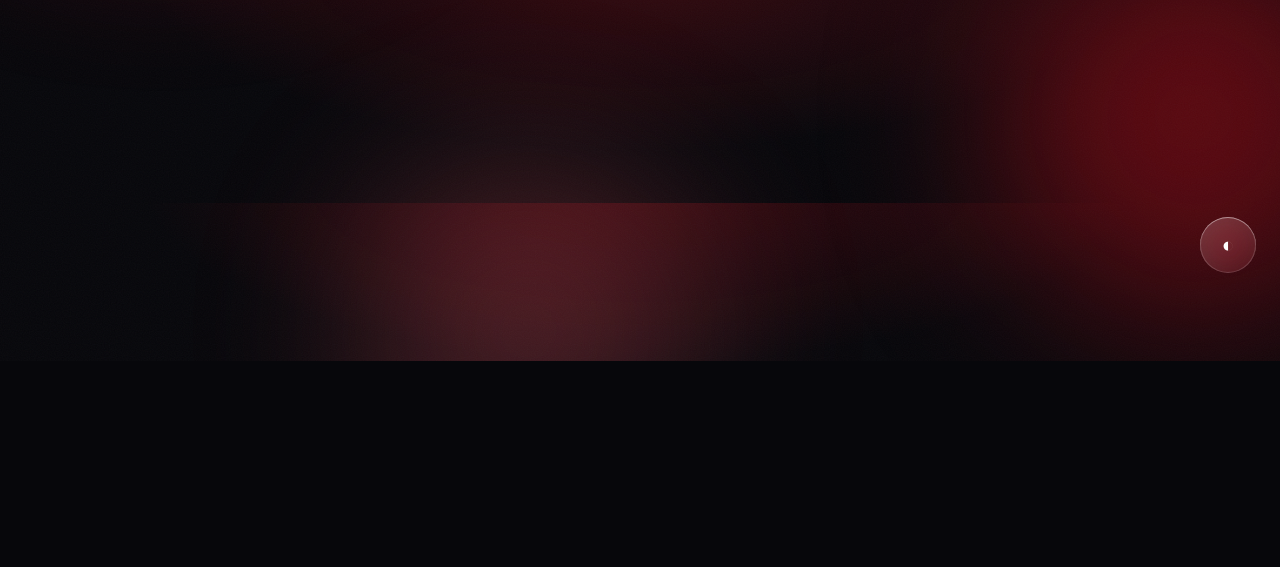
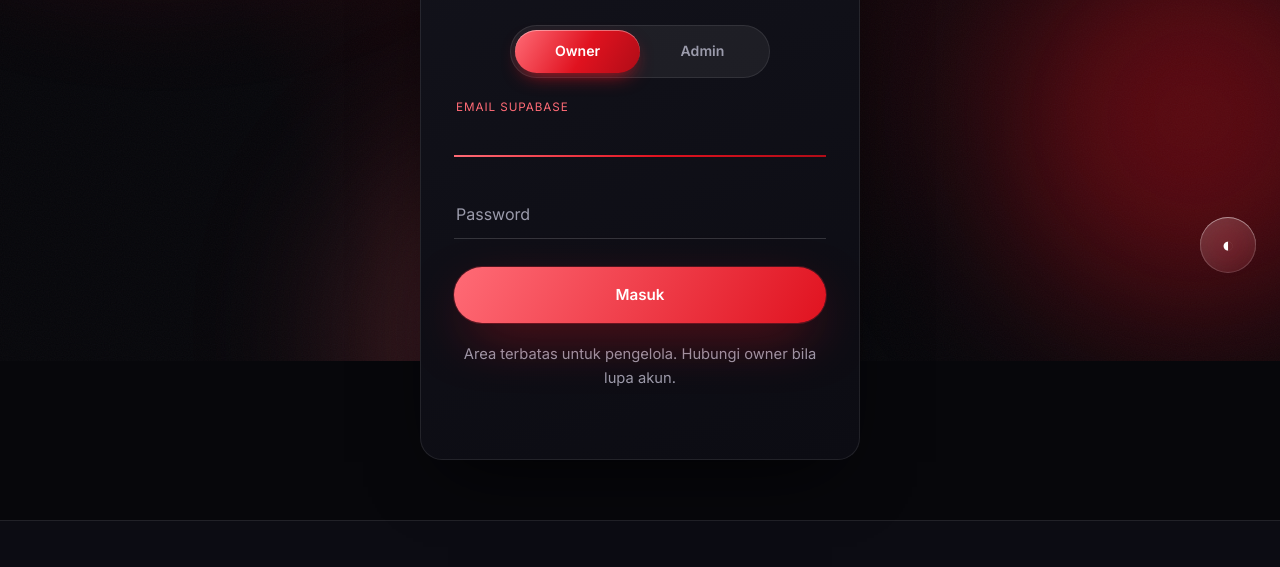
Before and after one commit to rayenrikorayenriko-collab/Kessoku-family, a plain HTML site: page admin.html in a window 1280 px wide. Shown: the part 439-1006 px from the top of the page. Before the commit the page ends 800 px from the top, so only its background shows below. Drawn offline with nearby package versions, Linux system fonts and the light colour scheme.

Commit message:
Add files via upload

```diff
--- a/admin.html
+++ b/admin.html
@@ -38,7 +38,7 @@
 
   <main>
     <!-- ===== LOGIN GATE (setting terkunci) ===== -->
-    <section class="section login-wrap" id="loginGate" hidden>
+    <section class="section login-wrap" id="loginGate">
       <div class="container login-inner">
         <div class="gcard gcard--ring login-card">
           <span class="login-lock" aria-hidden="true">
```
